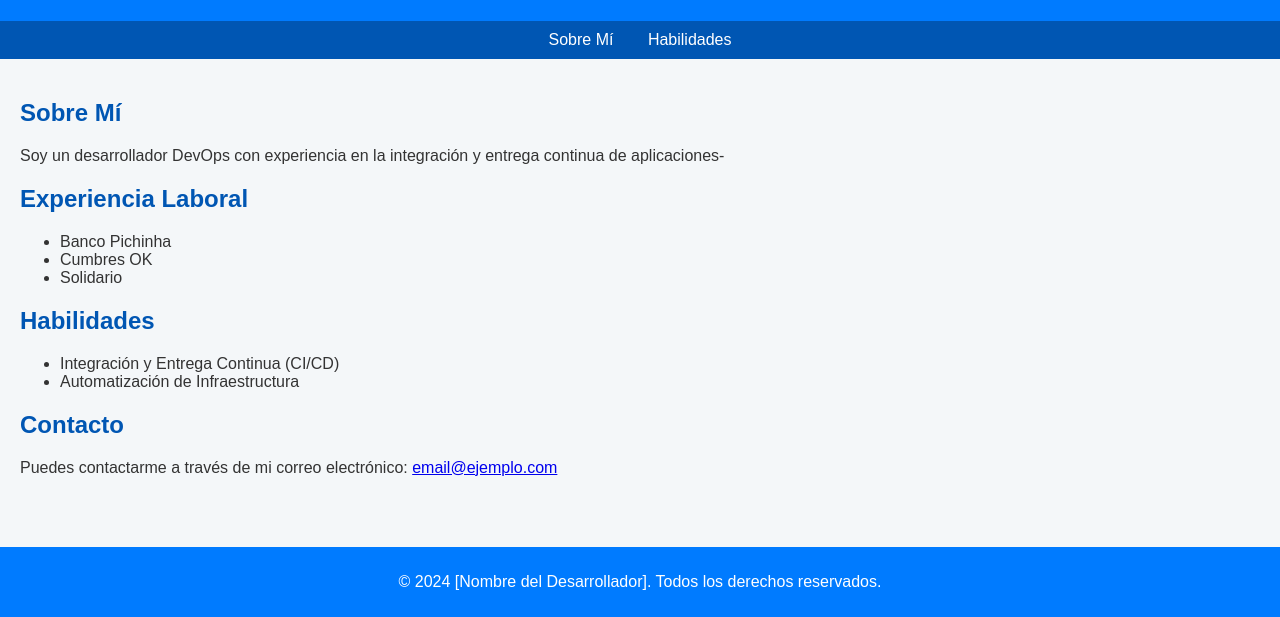
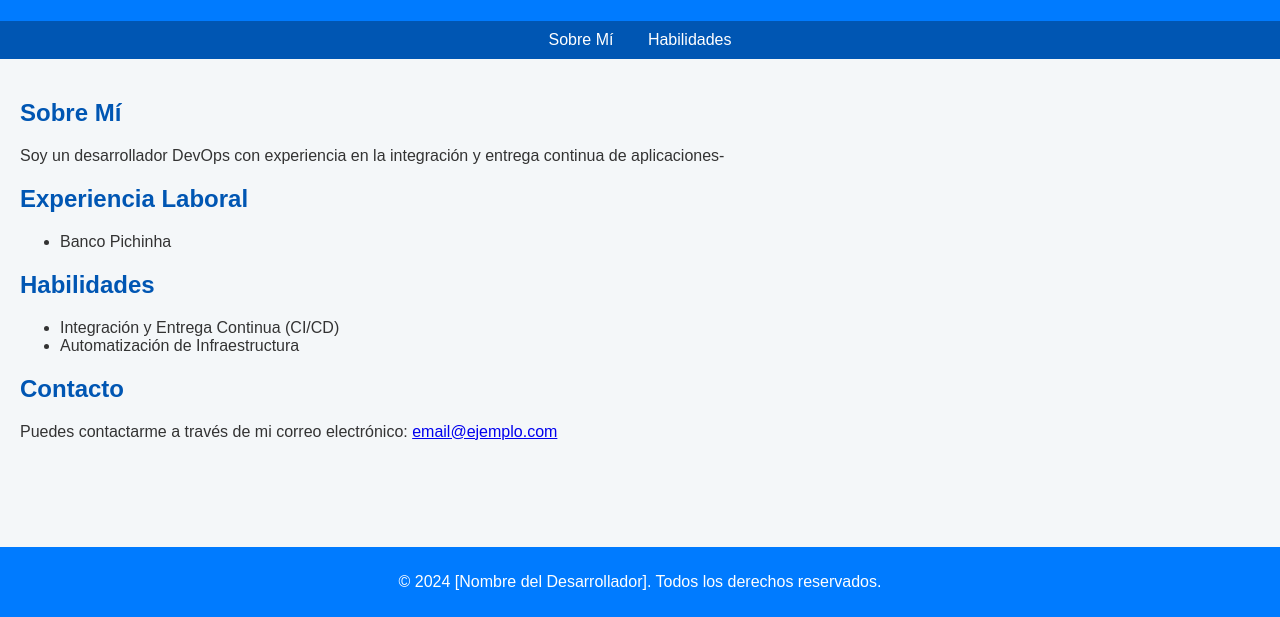
Before and after one commit to GhulyIu/PipelinePrueba, a plain HTML site: page index.html in a window 1280 px wide. Shown: the part 183-800 px from the top of the page. Drawn offline with Linux system fonts and the light colour scheme.

Commit message:
fix index

```diff
--- a/index.html
+++ b/index.html
@@ -35,8 +35,6 @@
             <h2>Experiencia Laboral</h2>
             <ul>
                 <li>Banco Pichinha</li>
-                <li>Cumbres OK</li>
-                <li>Solidario</li>
             </ul>
 
         </section>
```
Also changed, not shown: 1 other file.
